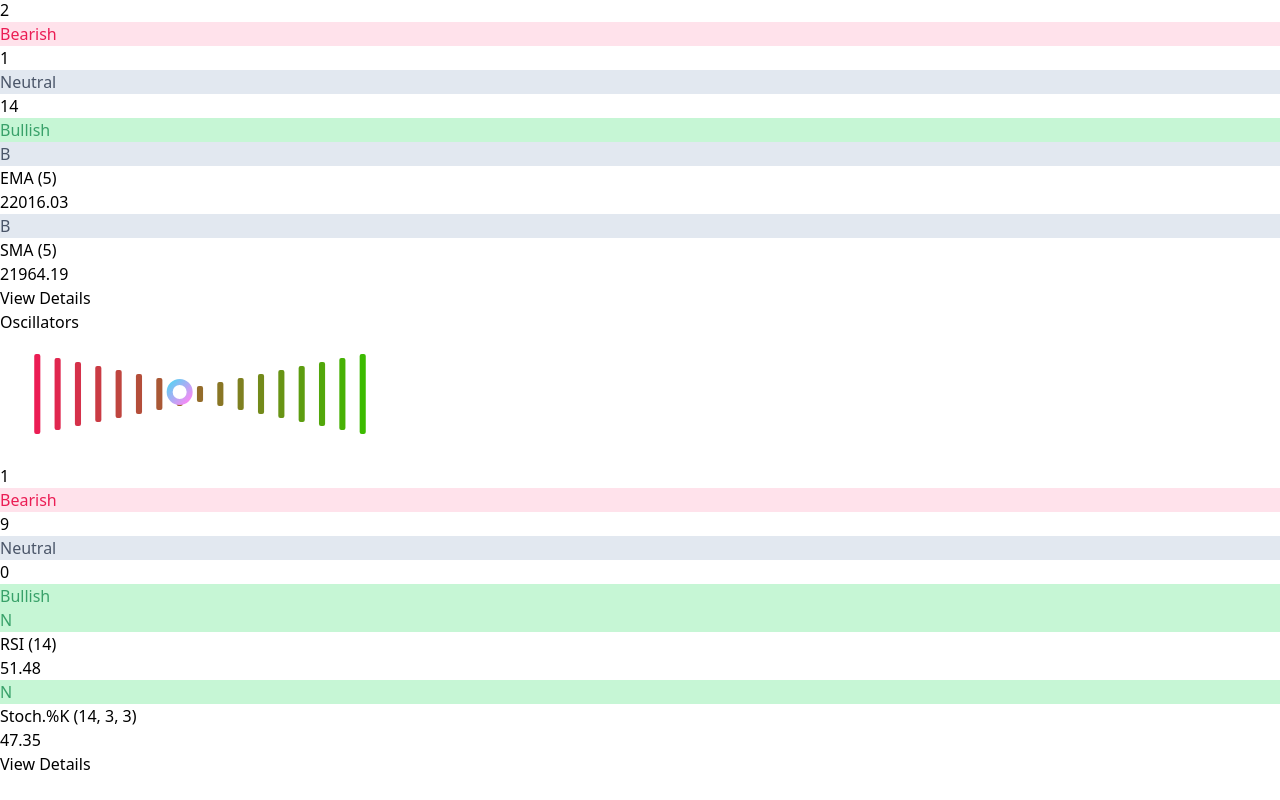
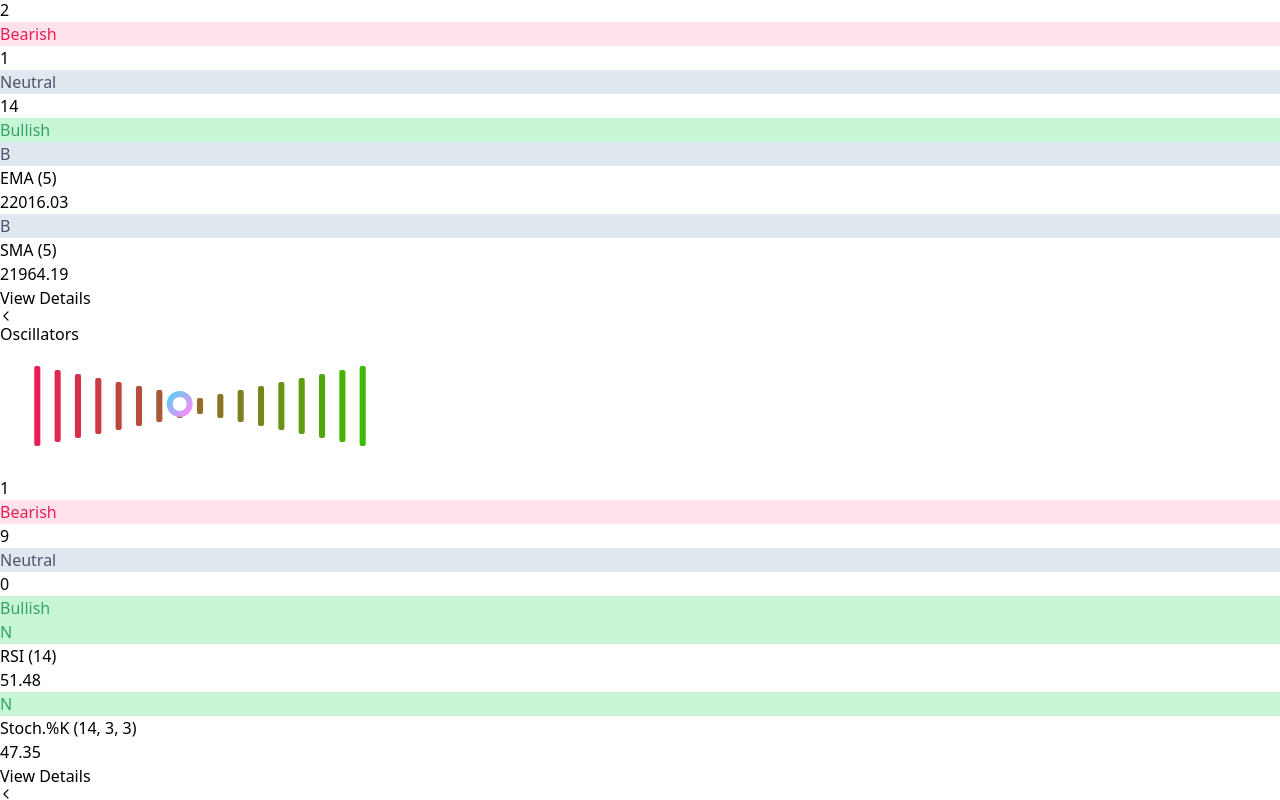
Before and after one commit to mozix5/Infitout, a React (Vite) app: page / in a window 1280 px wide. Shown: the part 1467-2267 px from the top of the page. Before the commit the page ends 2243 px from the top, so only its background shows below. Built offline with nearby package versions, Linux system fonts and the light colour scheme.

Commit message:
added icon to vew details button

```diff
--- a/src/components/Card.jsx
+++ b/src/components/Card.jsx
@@ -1,5 +1,6 @@
 import React, { useState } from "react";
 import BarChart from "./BarChart";
+import Back from "../icons/Back";
 
 export const Card = ({ filteredData, title }) => {
   const [showAllRows, setShowAllRows] = useState(false);
@@ -130,9 +131,12 @@ export const Card = ({ filteredData, title }) => {
             })}
           <button
             onClick={() => setShowAllRows(!showAllRows)}
-            className="text-base text-[#9BABC6] place-self-end w-28"
+            className="text-base text-[#9BABC6] place-self-end w-28 flex items-center gap-2"
           >
             {showAllRows ? "View less" : "View Details"}
+            <div className={showAllRows ? "rotate-90" : "-rotate-90"}>
+              <Back height="12x" width="12px" />
+            </div>
           </button>
         </div>
       )}
```
